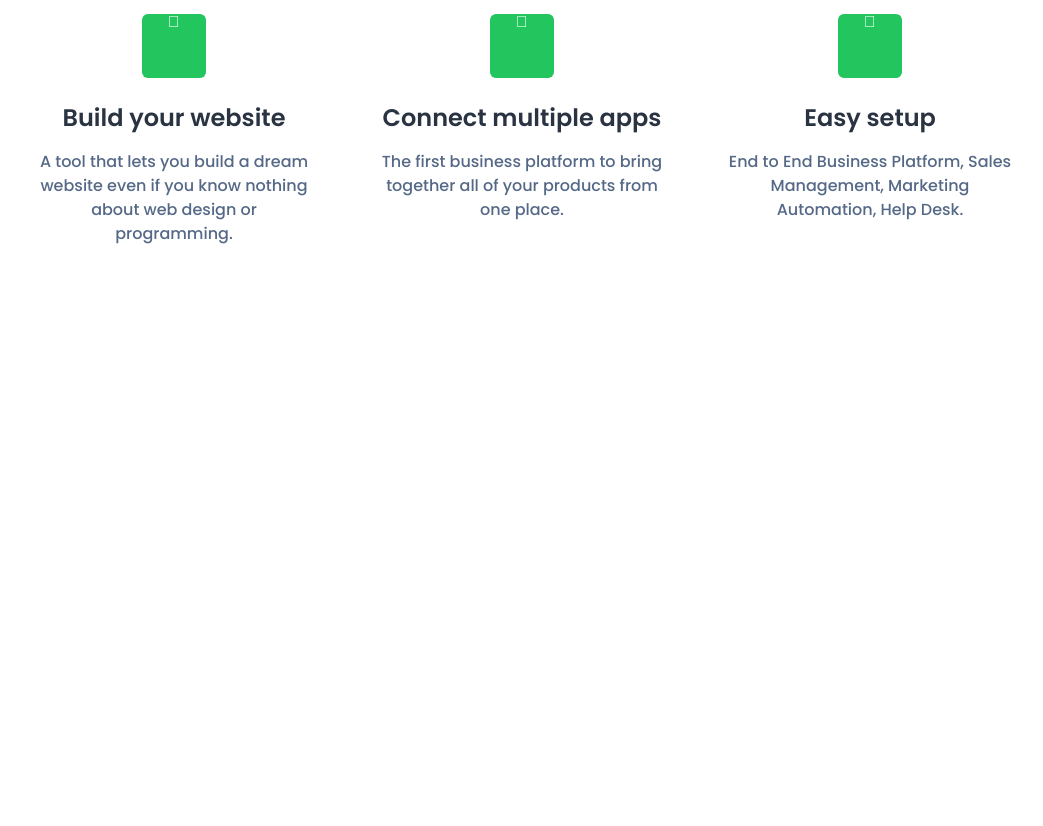
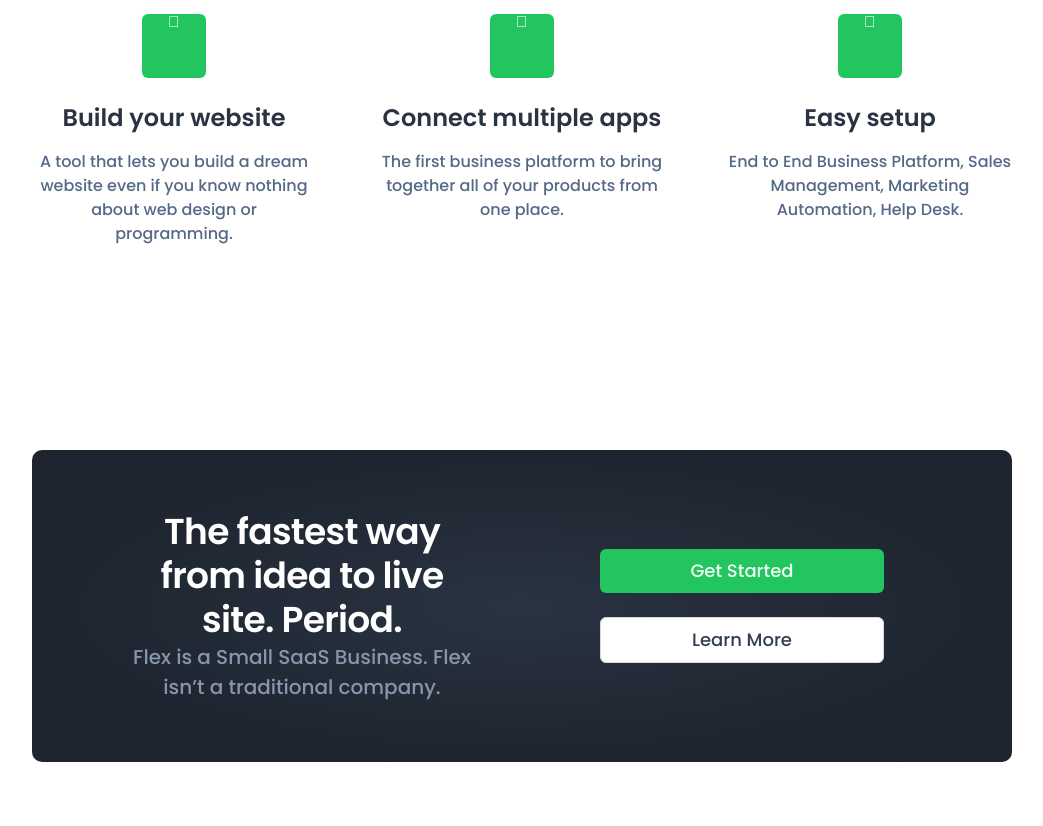
Before and after one commit to Sebuamari/flex, a plain HTML site: page index.html in a window 1280 px wide. Shown: the part 1824-2650 px from the top of the page, without its empty margins (118-1161 px from the left). Before the commit the page ends 2210 px from the top, so only its background shows below. Drawn offline with Linux system fonts and the light colour scheme.

Commit message:
feat: added third section

```diff
--- a/index.html
+++ b/index.html
@@ -110,6 +110,18 @@
                 </div>
             </div>
         </section>
+        <section class="third_section">
+            <div class="inner_container">
+                <div class="third_section_content">
+                    <h3>The fastest way from idea to live site. Period.</h3>
+                    <p>Flex is a Small SaaS Business. Flex isn’t a traditional company.</p>
+                </div>
+                <div class="buttons">
+                    <button class="get_started" type="submit">Get Started</button>
+                    <button class="learn_more" type="submit">Learn More</button>
+                </div>
+            </div>
+        </section>
         <footer>
 
         </footer>
--- a/styles/responsive.css
+++ b/styles/responsive.css
@@ -3,6 +3,18 @@
         grid-template-columns: repeat(3, 1fr);
         grid-template-rows: 1fr 1fr;
         row-gap: 30px;
+    }
+}
+
+@media (max-width: 1300px) {
+    .third_section .inner_container .buttons {
+        flex-direction: column;
+    }
+}
+
+@media (max-width: 1100px) {
+    .third_section .inner_container {
+        column-gap: 20px;
     }
 }
 
--- a/styles/style.css
+++ b/styles/style.css
@@ -267,3 +267,67 @@ header nav ul {
     text-align: center;
     color: #556987;
 }
+
+.third_section {
+    padding: 64px 150px;
+    background: radial-gradient(50% 50% at 50% 50%, rgba(255, 255, 255, 0) 0%, #FFFFFF 100%);
+}
+
+.third_section .inner_container {
+    display: grid;
+    grid-template-columns: 1fr 1fr;
+    align-items: center;
+    column-gap: 100px;
+    padding: 60px 100px;
+    border-radius: 10px;
+    background: radial-gradient(50% 50% at 50% 50%, rgba(28, 35, 45, 0) 0%, rgba(28, 35, 45, 0.9) 100%), #2A3342;
+}
+
+.inner-container .third_section_content {
+    display: flex;
+    flex-direction: row;
+}
+
+.third_section_content h3 {
+    font-weight: 700;
+    font-size: 36px;
+    line-height: 44px;
+    letter-spacing: -0.02em;
+    color: #FFFFFF;
+}
+
+.third_section_content p {
+    font-weight: 500;
+    font-size: 20px;
+    line-height: 30px;
+    color: #8896AB;
+    text-align: start;
+}
+
+.third_section .inner_container .buttons {
+    display: flex;
+    flex-direction: row;
+    gap: 24px;
+    padding: 14px 28px;
+}
+
+.buttons button {
+    border-radius: 6px;
+}
+
+.buttons .get_started {
+    font-size: 18px;
+    line-height: 28px;
+    color: #F0FDF4;
+    background: #22C55E;
+    box-shadow: 0px 1px 2px rgba(105, 81, 255, 0.05);
+}
+
+.buttons .learn_more {
+    font-size: 18px;
+    line-height: 28px;
+    color: #333F51;
+    background: #FFFFFF;
+    border: 1px solid #D5DAE1;
+    box-shadow: 0px 1px 2px rgba(105, 81, 255, 0.05);
+}
```
